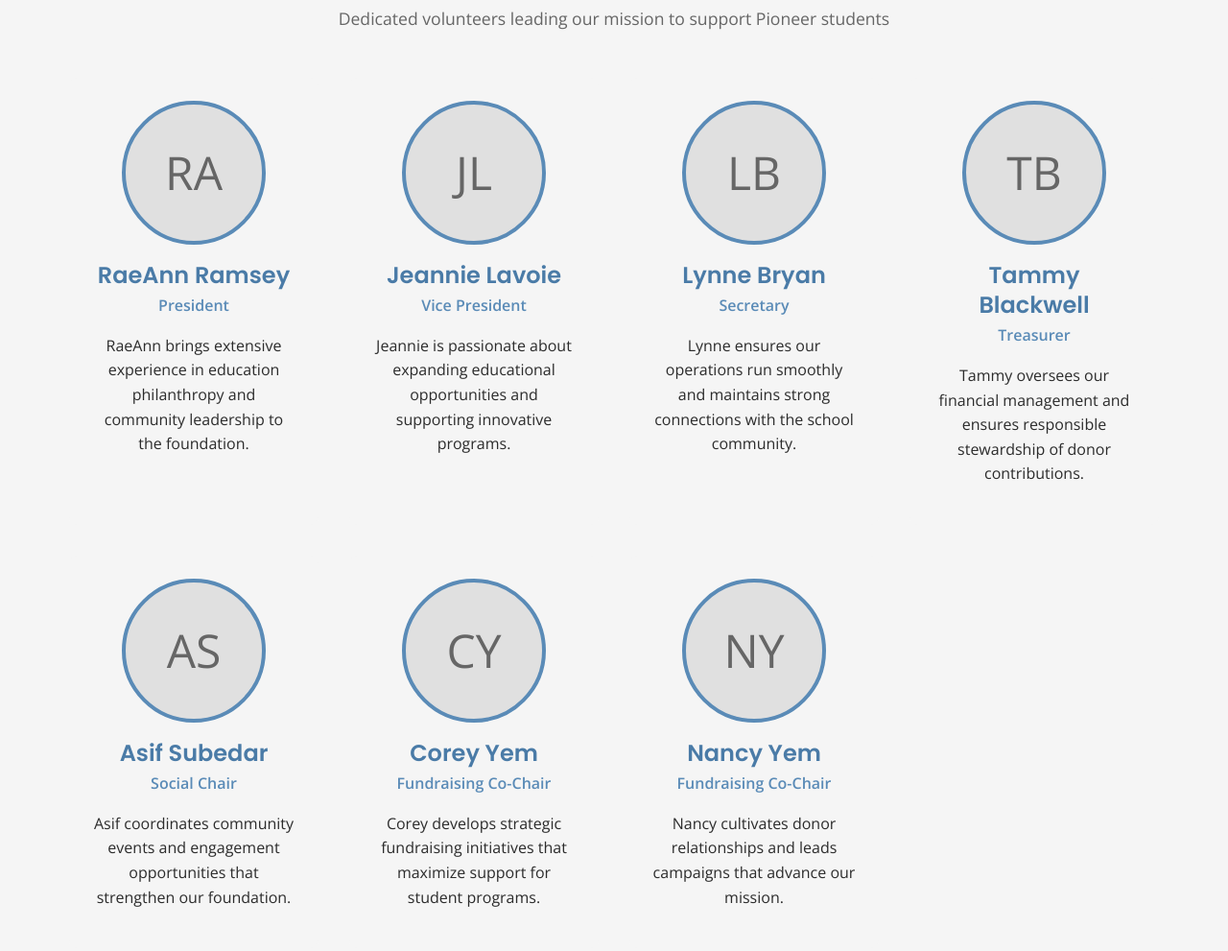
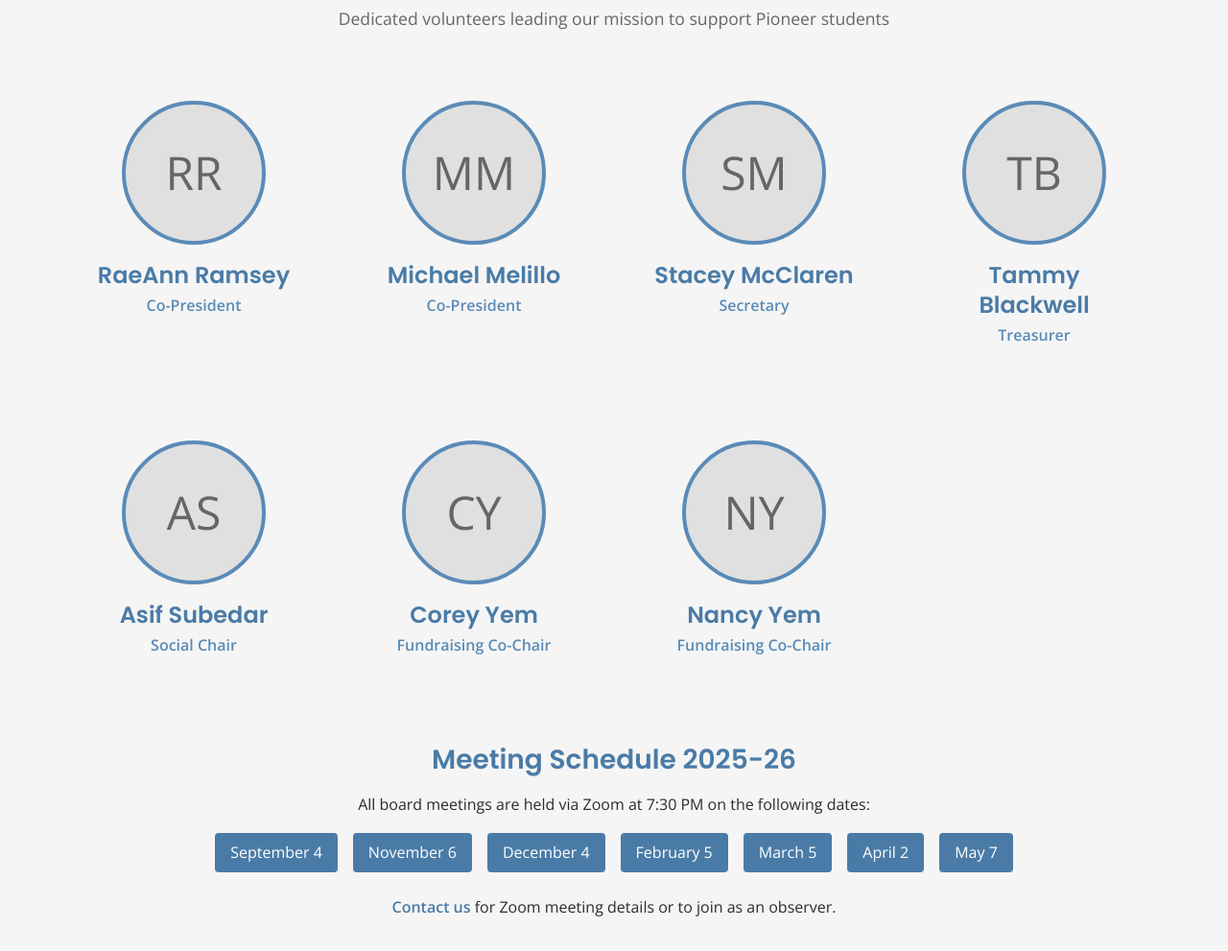
Before and after one commit to perfectm/phsfoundationwebsite, a plain HTML site: page website/about.html in a window 1280 px wide. Shown: the part 1620-2611 px from the top of the page at 96% size. Drawn offline with nearby package versions, Linux system fonts and the light colour scheme.

Commit message:
Update board members - add Co-Presidents, new Secretary, remove bios

```diff
--- a/website/about.html
+++ b/website/about.html
@@ -156,52 +156,45 @@
 
             <div class="board-grid">
                 <div class="board-member">
-                    <div class="board-photo">RA</div>
+                    <div class="board-photo">RR</div>
                     <h4>RaeAnn Ramsey</h4>
-                    <p class="board-role">President</p>
-                    <p>RaeAnn brings extensive experience in education philanthropy and community leadership to the foundation.</p>
+                    <p class="board-role">Co-President</p>
                 </div>
 
                 <div class="board-member">
-                    <div class="board-photo">JL</div>
-                    <h4>Jeannie Lavoie</h4>
-                    <p class="board-role">Vice President</p>
-                    <p>Jeannie is passionate about expanding educational opportunities and supporting innovative programs.</p>
+                    <div class="board-photo">MM</div>
+                    <h4>Michael Melillo</h4>
+                    <p class="board-role">Co-President</p>
                 </div>
 
                 <div class="board-member">
-                    <div class="board-photo">LB</div>
-                    <h4>Lynne Bryan</h4>
+                    <div class="board-photo">SM</div>
+                    <h4>Stacey McClaren</h4>
                     <p class="board-role">Secretary</p>
-                    <p>Lynne ensures our operations run smoothly and maintains strong connections with the school community.</p>
                 </div>
 
                 <div class="board-member">
                     <div class="board-photo">TB</div>
                     <h4>Tammy Blackwell</h4>
                     <p class="board-role">Treasurer</p>
-                    <p>Tammy oversees our financial management and ensures responsible stewardship of donor contributions.</p>
                 </div>
 
                 <div class="board-member">
                     <div class="board-photo">AS</div>
                     <h4>Asif Subedar</h4>
                     <p class="board-role">Social Chair</p>
-                    <p>Asif coordinates community events and engagement opportunities that strengthen our foundation.</p>
                 </div>
 
                 <div class="board-member">
                     <div class="board-photo">CY</div>
                     <h4>Corey Yem</h4>
                     <p class="board-role">Fundraising Co-Chair</p>
-                    <p>Corey develops strategic fundraising initiatives that maximize support for student programs.</p>
                 </div>
 
                 <div class="board-member">
                     <div class="board-photo">NY</div>
                     <h4>Nancy Yem</h4>
                     <p class="board-role">Fundraising Co-Chair</p>
-                    <p>Nancy cultivates donor relationships and leads campaigns that advance our mission.</p>
                 </div>
             </div>
 
```
